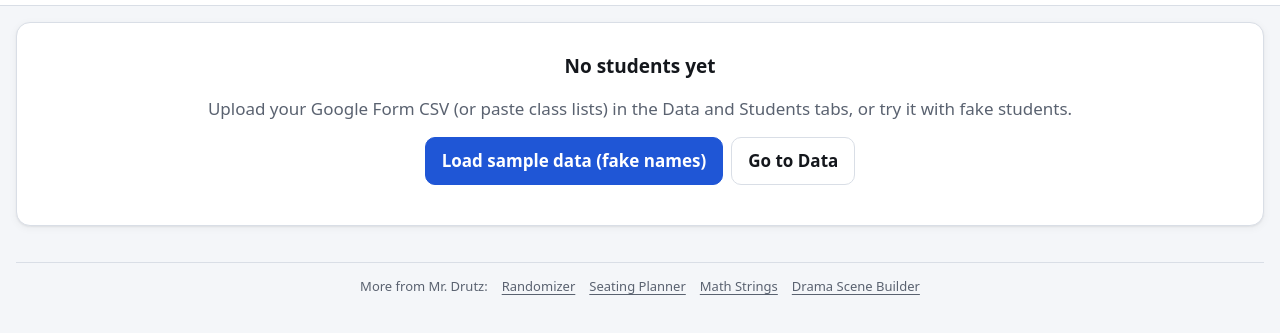
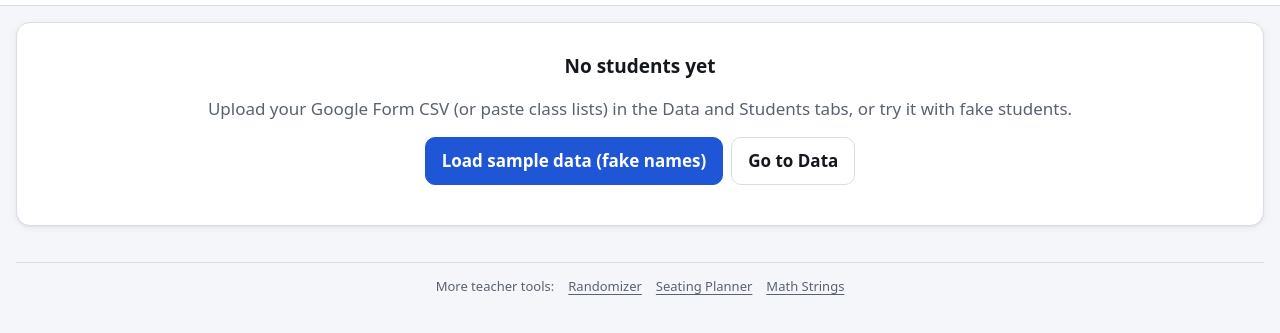
Before and after one commit to gdrutz-blip/teambuilder, a plain HTML site: page index.html in a window 1280 px wide. Shown: the part 55-388 px from the top of the page. Drawn offline with Linux system fonts and the light colour scheme.

Commit message:
Share only the teacher tools: more teacher tools wording, G8MES and Drama links removed
- The shared links now cover the teacher tools only (Randomizer,
  Seating Planner, Math Strings), headed 'More teacher tools'.
- Randomizer: links moved to the bottom left.
- Seating Planner: links moved into a small 'More tools' menu in the top
  bar instead of a bar along the bottom of the page.
- G8MES and Drama Scene Builder no longer link to anything, and nothing
  links to them (they stay student activities for grade 8).

Co-Authored-By: Claude Sonnet 5.5 <noreply@anthropic.com>
Claude-Session: https://claude.ai/code/session_01WSUdUJtXKBFZpA7KKbPX6Q

```diff
--- a/index.html
+++ b/index.html
@@ -215,11 +215,10 @@ body.present .exitpresent:hover{opacity:1}
   <!-- Links to the other tools. A fixed list on purpose: this page makes no network requests.
        Keep in step with https://gdrutz-blip.github.io/random/tools.json -->
   <footer class="more-tools no-print">
-    <span>More from Mr. Drutz:</span>
+    <span>More teacher tools:</span>
     <a href="https://gdrutz-blip.github.io/random/" target="_blank" rel="noopener">Randomizer</a>
     <a href="https://gdrutz-blip.github.io/seatingplanner/" target="_blank" rel="noopener">Seating Planner</a>
     <a href="https://gdrutz-blip.github.io/math-strings/" target="_blank" rel="noopener">Math Strings</a>
-    <a href="https://gdrutz-blip.github.io/drama-generator/" target="_blank" rel="noopener">Drama Scene Builder</a>
   </footer>
 </main>
 <button class="btn exitpresent" data-act="present">✕ Exit projector view</button>
```
